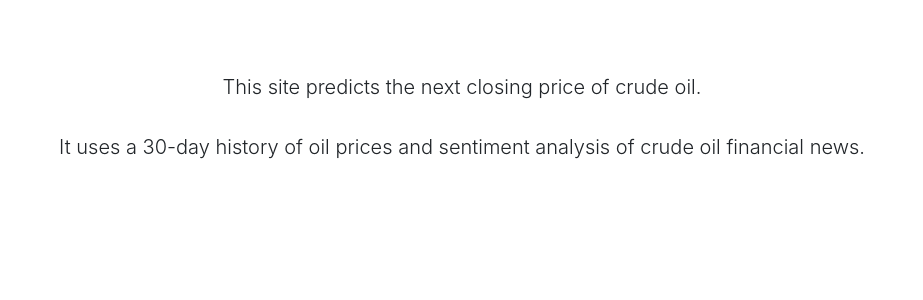
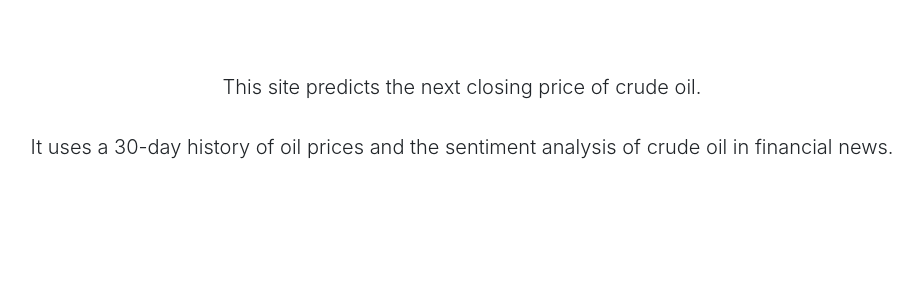
Before and after one commit to Danesh-WQD180067/WQD7005-Group, a Flask app: page /about in a window 1280 px wide. Shown: the part 56-356 px from the top of the page, without its empty margins (178-1101 px from the left). Run offline with Flask 2, Linux system fonts and the light colour scheme; some libraries are stand-ins or nearby versions.

Commit message:
Fix link and Cosmetic changes

```diff
--- a/flask-app/templates/about.html
+++ b/flask-app/templates/about.html
@@ -12,7 +12,7 @@
             This site predicts the next closing price of crude oil.
             <br>
             <br>
-            It uses a 30-day history of oil prices and sentiment analysis of crude oil financial news.
+            It uses a 30-day history of oil prices and the sentiment analysis of crude oil in financial news.
 
         </p>
     </div>
--- a/flask-app/templates/index.html
+++ b/flask-app/templates/index.html
@@ -8,7 +8,7 @@
 <main role="main" class="container">
 
   <div class="starter-template">
-    <p class="lead">The forecasted closing price of Oil is</p>
+    <p class="lead">The next forecasted closing price of Oil is</p>
     <span class="display-1 d-block">{{ next_price }}</span>
     <p>Based on data available from {{ p_date }}</p>
   </div>
```
Also changed, not shown: README.md, 1 other file.
